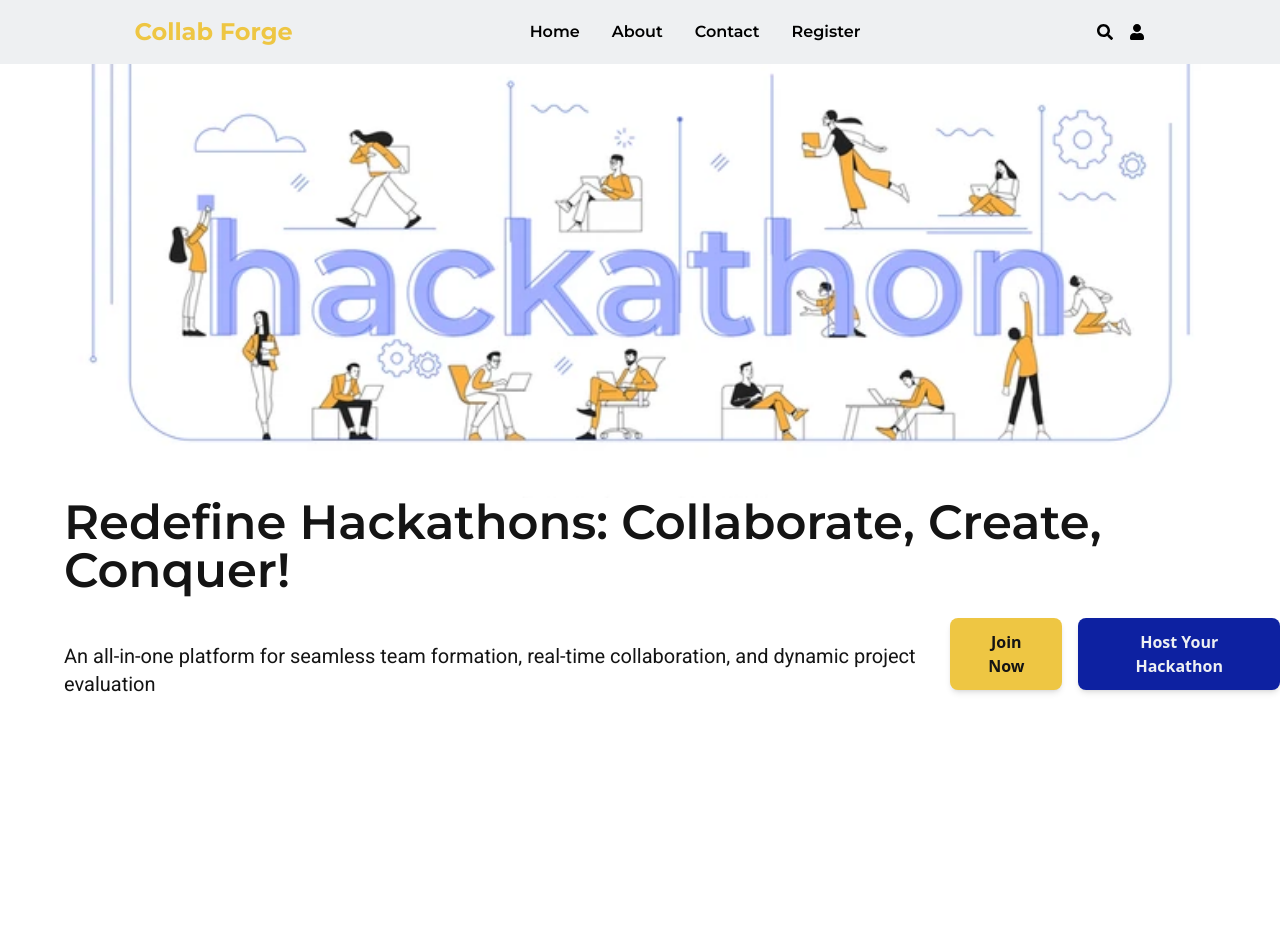
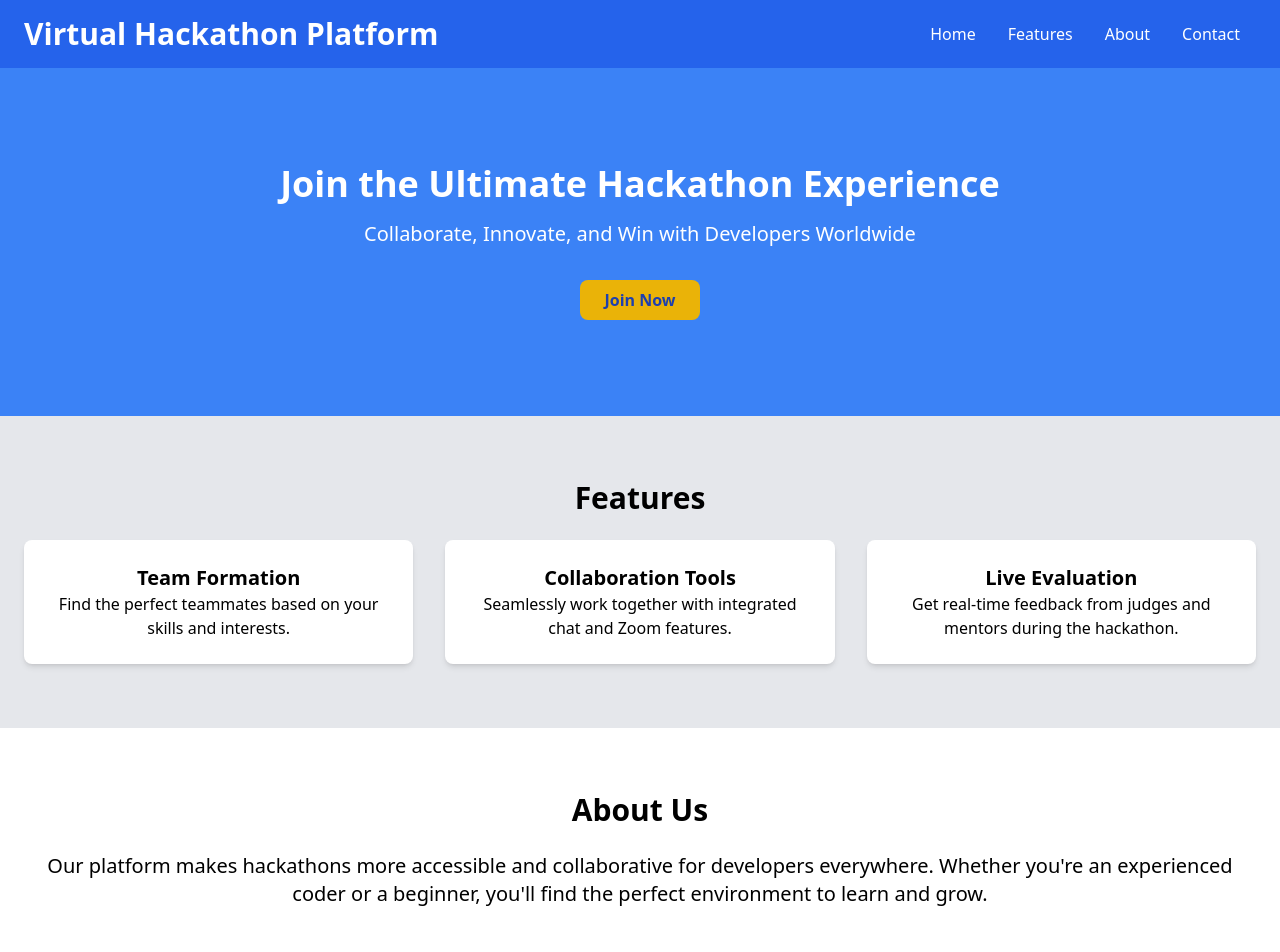
Before and after one commit to pathakjatin/RUBIX25_69_OkComputer, a React (Vite) app in the folder frontend/: page / in a window 1280 px wide. Shown: the top 952 px of the page. Before the commit the page ends 864 px from the top, so only its background shows below. Built offline with nearby package versions, Linux system fonts and the light colour scheme; no server answers.

Commit message:
New Home

```diff
--- a/frontend/src/pages/HomePage.jsx
+++ b/frontend/src/pages/HomePage.jsx
@@ -1,11 +1,67 @@
 import Hero from "../components/HomePage/Hero";
 import Header from "../components/HomePage/Header";
+import React from 'react';
 
-export default function HomePage(){
-    return(
-        <>
-            <Header/>
-            <Hero/>
-        </>
-    );
-}
+const Homepage = () => {
+  return (
+    <div className="font-sans bg-gray-100 min-h-screen">
+      {/* Header */}
+      <header className="bg-blue-600 text-white py-4">
+        <div className="container mx-auto flex justify-between items-center px-6">
+          <h1 className="text-3xl font-bold">Virtual Hackathon Platform</h1>
+          <nav>
+            <a href="#" className="text-white px-4">Home</a>
+            <a href="#features" className="text-white px-4">Features</a>
+            <a href="#about" className="text-white px-4">About</a>
+            <a href="#contact" className="text-white px-4">Contact</a>
+          </nav>
+        </div>
+      </header>
+
+      {/* Hero Section */}
+      <section className="bg-blue-500 text-white text-center py-24">
+        <h2 className="text-4xl font-extrabold">Join the Ultimate Hackathon Experience</h2>
+        <p className="mt-4 text-xl">Collaborate, Innovate, and Win with Developers Worldwide</p>
+        <a href="#join" className="mt-8 inline-block bg-yellow-500 text-blue-800 font-bold py-2 px-6 rounded-lg">Join Now</a>
+      </section>
+
+      {/* Features Section */}
+      <section id="features" className="py-16 px-6 bg-gray-200">
+        <div className="container mx-auto text-center">
+          <h3 className="text-3xl font-bold mb-6">Features</h3>
+          <div className="grid grid-cols-1 md:grid-cols-3 gap-8">
+            <div className="p-6 bg-white rounded-lg shadow-md">
+              <h4 className="text-xl font-semibold">Team Formation</h4>
+              <p>Find the perfect teammates based on your skills and interests.</p>
+            </div>
+            <div className="p-6 bg-white rounded-lg shadow-md">
+              <h4 className="text-xl font-semibold">Collaboration Tools</h4>
+              <p>Seamlessly work together with integrated chat and Zoom features.</p>
+            </div>
+            <div className="p-6 bg-white rounded-lg shadow-md">
+              <h4 className="text-xl font-semibold">Live Evaluation</h4>
+              <p>Get real-time feedback from judges and mentors during the hackathon.</p>
+            </div>
+          </div>
+        </div>
+      </section>
+
+      {/* About Section */}
+      <section id="about" className="py-16 px-6 bg-white">
+        <div className="container mx-auto text-center">
+          <h3 className="text-3xl font-bold mb-6">About Us</h3>
+          <p className="text-xl">Our platform makes hackathons more accessible and collaborative for developers everywhere. Whether you're an experienced coder or a beginner, you'll find the perfect environment to learn and grow.</p>
+        </div>
+      </section>
+
+      {/* Footer */}
+      <footer className="bg-blue-600 text-white py-6">
+        <div className="container mx-auto text-center">
+          <p>&copy; 2025 Virtual Hackathon Platform. All Rights Reserved.</p>
+        </div>
+      </footer>
+    </div>
+  );
+};
+
+export default Homepage;
```
